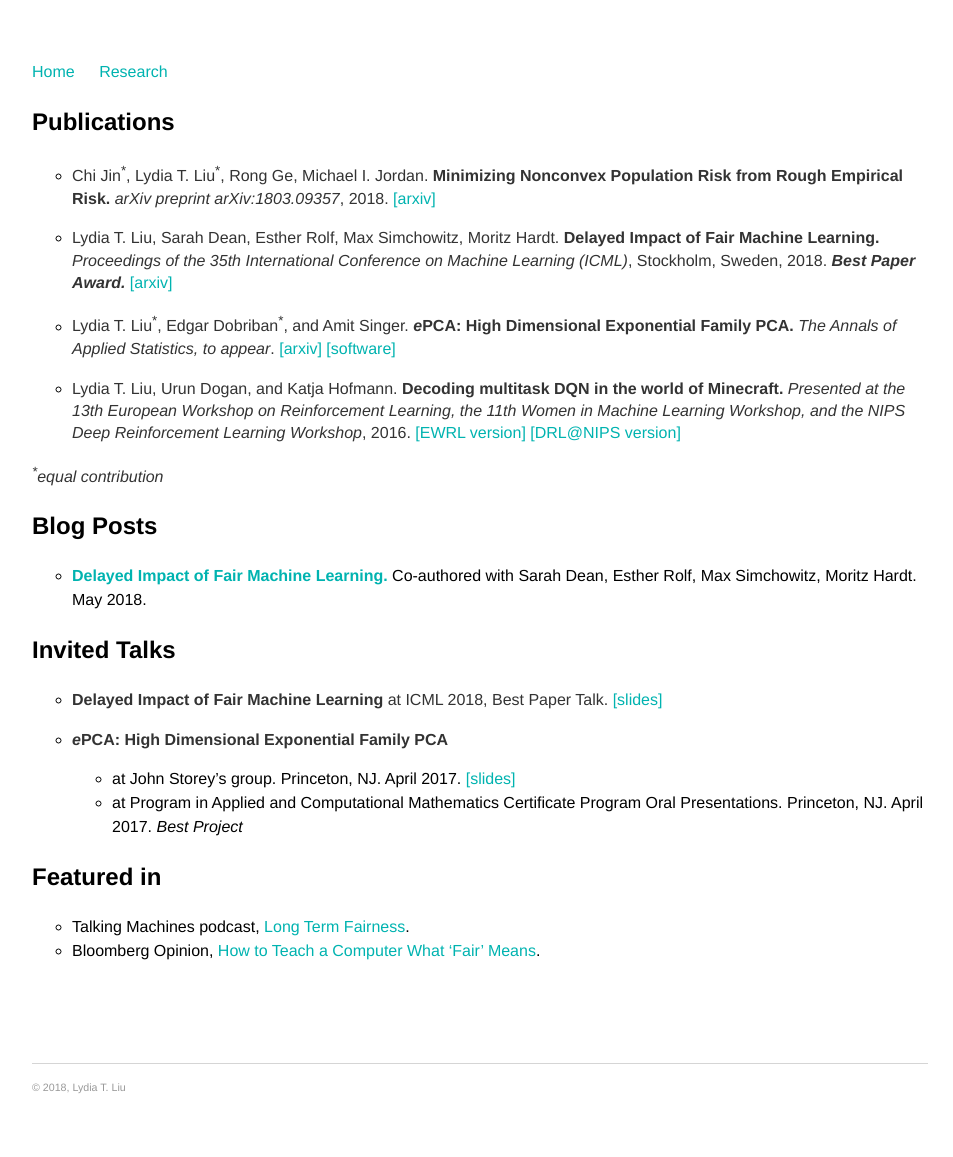
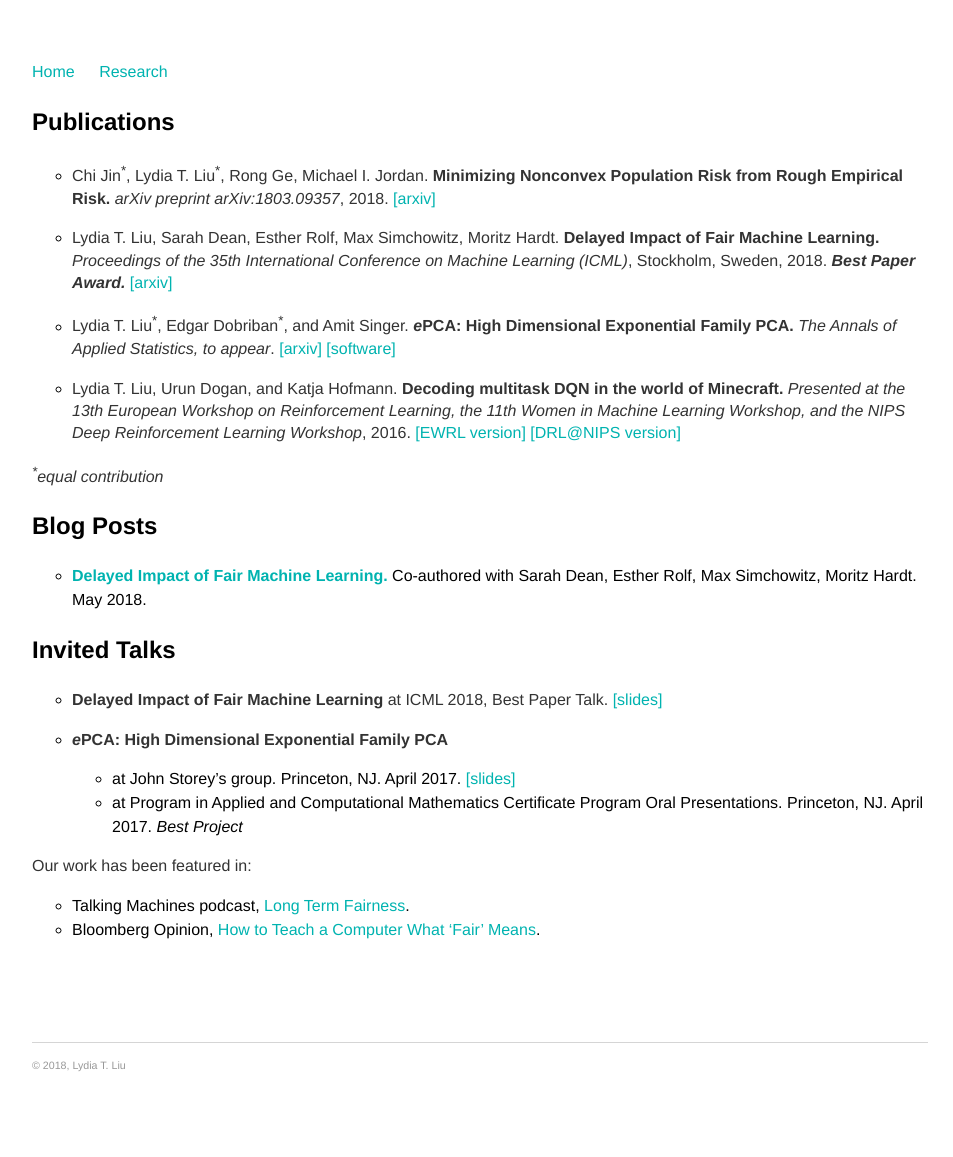
Before and after one commit to serenalwang/serenalwang.github.io, a Jekyll site: the page built from projects.md, in a window 1280 px wide. Shown: the whole page, without its empty margins (160-1113 px from the left). Built offline with Jekyll 4.4.1, drawn with Linux system fonts in a browser that asks for light colours; after the commit the page ends 1136 px from its top, so only the background shows below that.

Commit message:
Update projects.md

```diff
--- a/projects.md
+++ b/projects.md
@@ -27,7 +27,7 @@ title: Research
   * at John Storey's group. Princeton, NJ. April 2017. [[slides]](/assets/epca_talk_apr20.pdf)
   * at Program in Applied and Computational Mathematics Certificate Program Oral Presentations. Princeton, NJ. April 2017. *Best Project*
 
-### Featured in
 
+Our work has been featured in:
 * Talking Machines podcast, [Long Term Fairness](https://www.thetalkingmachines.com/episodes/long-term-fairness).
 * Bloomberg Opinion, [How to Teach a Computer What ‘Fair’ Means](https://www.bloomberg.com/view/articles/2018-03-15/computer-algorithms-need-to-know-what-fair-means).
```
